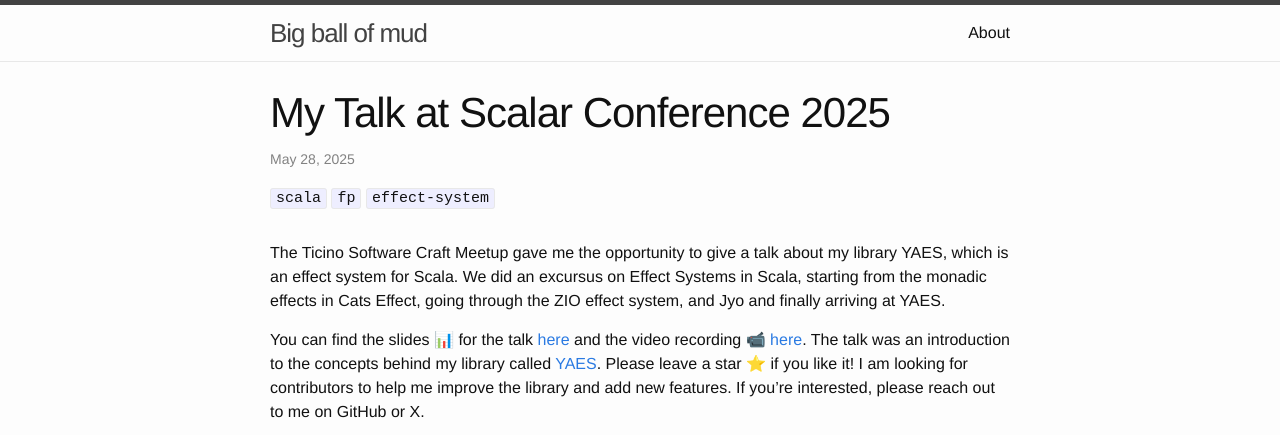
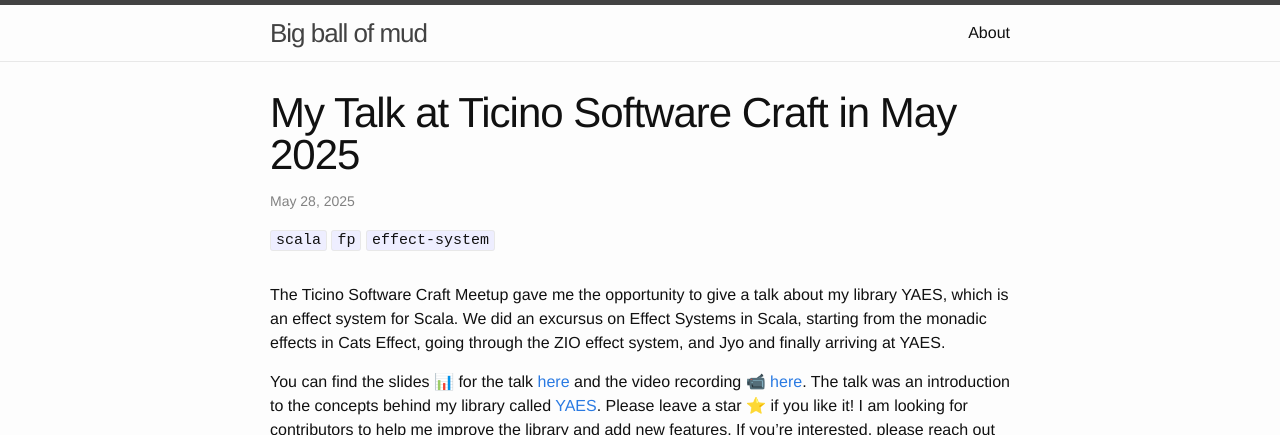
Before and after one commit to rcardin/rcardin.github.io, a Jekyll site: the page built from _posts/2025-05-28-ticino-software-craft.markdown, in a window 1280 px wide, cut to the strip 0-435 px from the top of the page. Built offline with Jekyll 4.4.1, drawn with Linux system fonts in a browser that asks for light colours; nearby versions of some CDN libraries; comment, search, counter and statistics services are not loaded.

Commit message:
Update post title and social title for Ticino Software Craft Meetup 2025

```diff
--- a/_posts/2025-05-28-ticino-software-craft.markdown
+++ b/_posts/2025-05-28-ticino-software-craft.markdown
@@ -1,6 +1,6 @@
 ---
 layout: post
-title:  "My Talk at Scalar Conference 2025"
+title:  "My Talk at Ticino Software Craft in May 2025"
 date:   2025-05-28 19:32:31
 comments: true
 categories: programming fp effect-system scala
@@ -10,7 +10,7 @@
     - effect-system
 summary: "The Ticino Software Craft Meetup gave me the opportunity to give a talk about my library YAES, which is an effect system for Scala."
 social-share: true
-social-title: "My Talk at Scalar Conference 2025"
+social-title: "My Talk at Ticino Software Craft in May 2025"
 social-tags: "Scala, Programming, Effect System, Functional Programming"
 math: false
 ---
```
